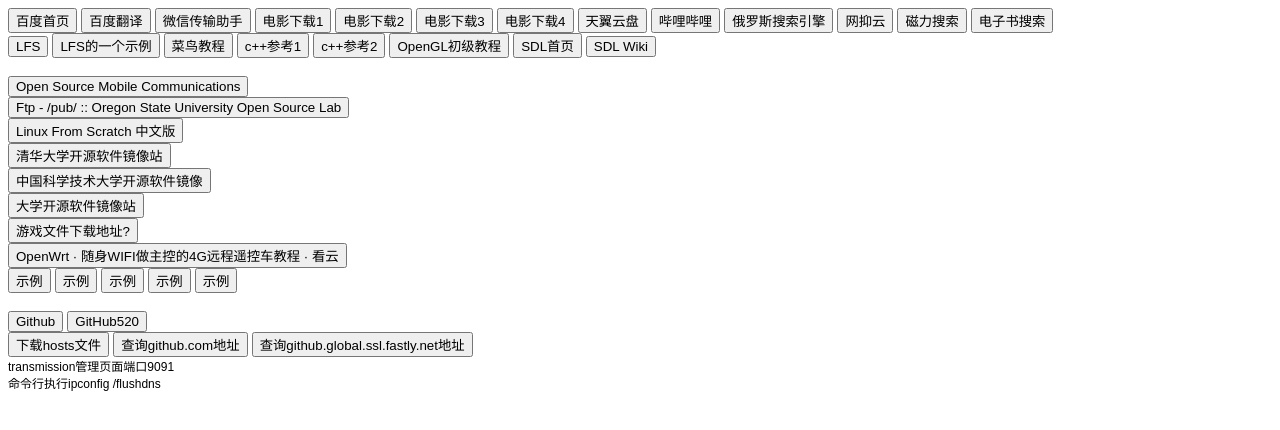
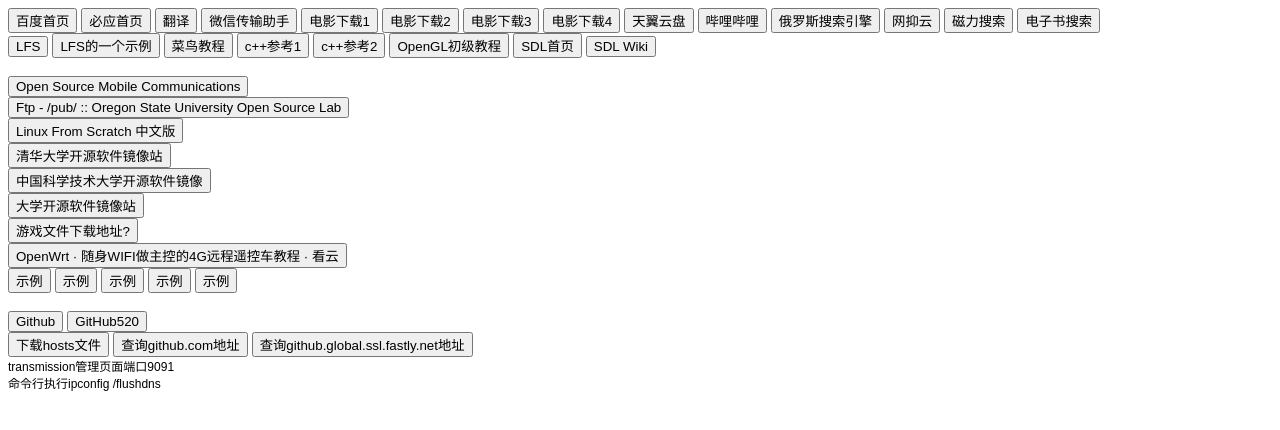
Before and after one commit to imsupervip/imsupervip.github.io, a plain HTML site: page index.html in a window 1280 px wide. Drawn offline with Linux system fonts and the light colour scheme.

Commit message:
Update index.html

```diff
--- a/index.html
+++ b/index.html
@@ -4,7 +4,8 @@
 note{ font-size:12px; font-family:Arial; }
 </style>
 <a href="https://www.baidu.com" target="_blank"><button>百度首页</button></a>
-<a href="https://fanyi.baidu.com/?aldtype=16047#auto/zh" target="_blank"><button>百度翻译</button></a>
+<a href="https://cn.bing.com" target="_blank"><button>必应首页</button></a>
+<a href="https://fanyi.sogou.com/text" target="_blank"><button>翻译</button></a>
 <a href="https://filehelper.weixin.qq.com/" target="_blank"><button>微信传输助手</button></a>
 <a href="https://www.dytt8.net/" target="_blank"><button>电影下载1</button></a>
 <a href="https://www.dydytt.net/" target="_blank"><button>电影下载2</button></a>
```
